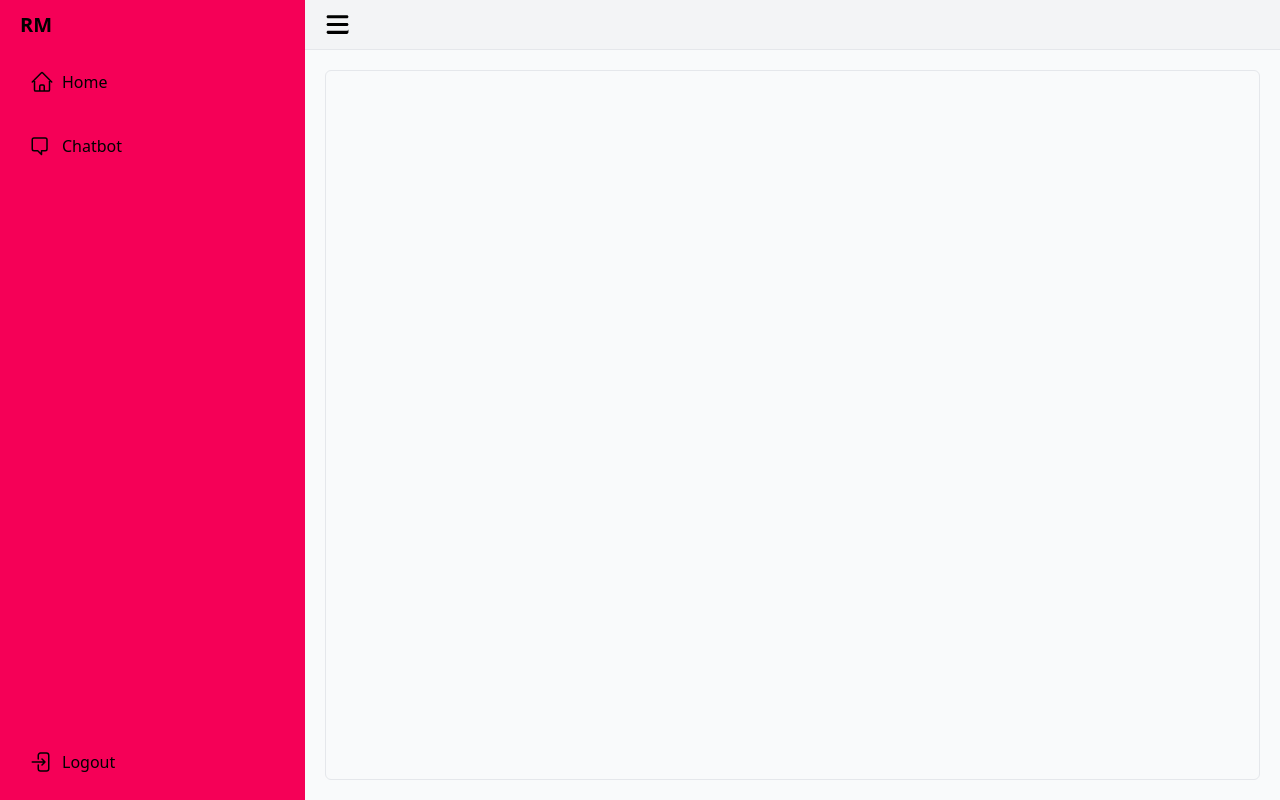
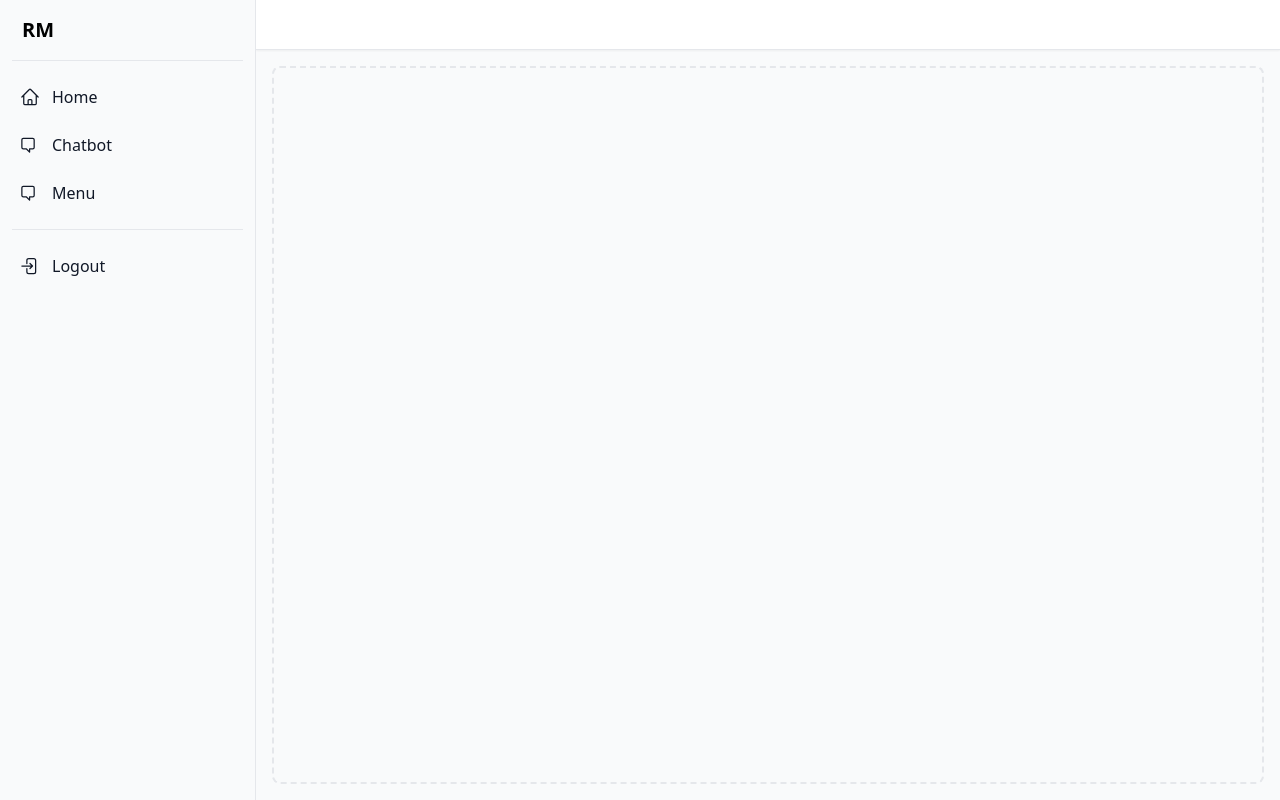
Before and after one commit to 96ekp/rm-fronend, a Vue app: page /sidenav in a window 1280 px wide. Built offline with nearby package versions, Linux system fonts and the light colour scheme; sample sign-in values are in the browser's storage.

Commit message:
Refactor ChatAsk component layout and enhance user experience with suggestions; update SVG assets and background image in HomeView

```diff
--- a/src/components/SideNav.vue
+++ b/src/components/SideNav.vue
@@ -1,111 +1,170 @@
 <template>
-  <div class="flex w-screen h-screen">
-    <!-- Side bar -->
-    <div class="w-[400px] h-full bg-bg text-text" v-show="showSide">
-      <div class="h-[50px] bg-primary flex justify-start items-center">
-        <div class="px-[20px]">
-          <router-link to="/home" class="text-xl font-bold">
-            RM
+  <div class="flex min-h-screen">
+    <!-- Sidebar -->
+    <aside
+        class="fixed left-0 z-40 w-64 h-screen transition-transform bg-gray-50 border-r border-gray-200"
+        :class="{ '-translate-x-full': !showSide, 'translate-x-0': showSide }"
+        aria-label="Sidebar"
+    >
+      <div class="h-full px-3 py-4 overflow-y-auto">
+        <!-- Logo Section -->
+        <div class="pb-4 mb-4 border-b border-gray-200">
+          <router-link to="/home" class="flex items-center ps-2.5">
+            <span class="self-center text-xl font-semibold whitespace-nowrap">RM</span>
           </router-link>
         </div>
+
+        <!-- Navigation Menu -->
+        <ul class="space-y-2 font-medium">
+          <li>
+            <router-link
+                to="/home"
+                @click="handleNavClick"
+                class="flex items-center p-2 text-gray-900 rounded-lg hover:bg-gray-100 group"
+                exact-active-class="bg-blue-100 text-blue-700"
+            >
+              <svg
+                  xmlns="http://www.w3.org/2000/svg"
+                  fill="none"
+                  viewBox="0 0 24 24"
+                  stroke-width="1.5"
+                  stroke="currentColor"
+                  class="w-5 h-5"
+              >
+                <path
+                    stroke-linecap="round"
+                    stroke-linejoin="round"
+                    d="m2.25 12 8.954-8.955c.44-.439 1.152-.439 1.591 0L21.75 12M4.5 9.75v10.125c0 .621.504 1.125 1.125 1.125H9.75v-4.875c0-.621.504-1.125 1.125-1.125h2.25c.621 0 1.125.504 1.125 1.125V21h4.125c.621 0 1.125-.504 1.125-1.125V9.75M8.25 21h8.25"
+                />
+              </svg>
+              <span class="ms-3">Home</span>
+            </router-link>
+          </li>
+
+          <li>
+            <router-link
+                to="/chatbot"
+                @click="handleNavClick"
+                class="flex items-center p-2 text-gray-900 rounded-lg hover:bg-gray-100 group"
+                exact-active-class="bg-blue-100 text-blue-700"
+            >
+              <svg
+                  xmlns="http://www.w3.org/2000/svg"
+                  fill="none"
+                  viewBox="0 0 24 24"
+                  stroke-width="1.5"
+                  stroke="currentColor"
+                  class="w-5 h-5"
+              >
+                <path
+                    stroke-linecap="round"
+                    stroke-linejoin="round"
+                    d="M2.25 15c0 .966.784 1.75 1.75 1.75h3.75l3.75 3.75v-3.75h3.75c.966 0 1.75-.784 1.75-1.75V5.75c0-.966-.784-1.75-1.75-1.75H4c-.966 0-1.75.784-1.75 1.75v9.25z"
+                />
+              </svg>
+              <span class="ms-3">Chatbot</span>
+            </router-link>
+          </li>
+
+          <li>
+            <router-link
+                to="/menu"
+                @click="handleNavClick"
+                class="flex items-center p-2 text-gray-900 rounded-lg hover:bg-gray-100 group"
+                exact-active-class="bg-blue-100 text-blue-700"
+            >
+              <svg
+                  xmlns="http://www.w3.org/2000/svg"
+                  fill="none"
+                  viewBox="0 0 24 24"
+                  stroke-width="1.5"
+                  stroke="currentColor"
+                  class="w-5 h-5"
+              >
+                <path
+                    stroke-linecap="round"
+                    stroke-linejoin="round"
+                    d="M2.25 15c0 .966.784 1.75 1.75 1.75h3.75l3.75 3.75v-3.75h3.75c.966 0 1.75-.784 1.75-1.75V5.75c0-.966-.784-1.75-1.75-1.75H4c-.966 0-1.75.784-1.75 1.75v9.25z"
+                />
+              </svg>
+              <span class="ms-3">Menu</span>
+            </router-link>
+          </li>
+        </ul>
+
+        <!-- Logout Section -->
+        <ul class="pt-4 mt-4 space-y-2 font-medium border-t border-gray-200">
+          <li>
+            <button
+                @click="showLogoutConfirm = true"
+                class="flex items-center w-full p-2 text-gray-900 transition duration-75 rounded-lg hover:bg-gray-100 group"
+            >
+              <svg
+                  xmlns="http://www.w3.org/2000/svg"
+                  fill="none"
+                  viewBox="0 0 24 24"
+                  stroke-width="1.5"
+                  stroke="currentColor"
+                  class="w-5 h-5"
+              >
+                <path
+                    stroke-linecap="round"
+                    stroke-linejoin="round"
+                    d="M8.25 9V5.25A2.25 2.25 0 0110.5 3h6a2.25 2.25 0 012.25 2.25v13.5A2.25 2.25 0 0116.5 21h-6a2.25 2.25 0 01-2.25-2.25V15M12 9l3 3m0 0-3 3m3-3H2.25"
+                />
+              </svg>
+              <span class="ms-3">Logout</span>
+            </button>
+          </li>
+        </ul>
+      </div>
+    </aside>
+
+    <!-- Main Content -->
+    <div class="flex flex-col w-full sm:ml-64">
+      <!-- Top Navigation -->
+      <div class="sticky top-0 bg-white h-[50px] flex items-center shadow-sm px-4 border-b z-10">
+        <button
+            @click="toggleSideBar"
+            class="inline-flex items-center p-2 text-sm text-gray-500 rounded-lg sm:hidden hover:bg-gray-100 focus:outline-none"
+        >
+          <span class="sr-only">Open sidebar</span>
+          <svg
+              class="w-6 h-6"
+              aria-hidden="true"
+              fill="currentColor"
+              viewBox="0 0 20 20"
+          >
+            <path
+                clip-rule="evenodd"
+                fill-rule="evenodd"
+                d="M2 4.75A.75.75 0 012.75 4h14.5a.75.75 0 010 1.5H2.75A.75.75 0 012 4.75zm0 10.5a.75.75 0 01.75-.75h7.5a.75.75 0 010 1.5h-7.5a.75.75 0 01-.75-.75zM2 10a.75.75 0 01.75-.75h14.5a.75.75 0 010 1.5H2.75A.75.75 0 012 10z"
+            ></path>
+          </svg>
+        </button>
       </div>
 
-      <div class="h-[calc(100vh-50px)] bg-primary py-[10px]">
-        <div class="flex flex-col justify-between h-full px-[20px] space-y-[20px]">
-          <!--Side nav-->
-          <div class="flex flex-col justify-between space-y-[20px]" >
-
-            <!-- start Home -->
-            <div :class="{ 'hidden': !showSide }" class="sidebar">
-              <router-link to="/home" @click="handleNavClick" class="inline-flex relative items-center py-[10px] px-[10px] w-full lg:text-md md:text-base sm:text-xs font-medium rounded-md border-gray-200 hover:bg-gray-200 hover:text-gray-800 transition duration-400 ease-in-out" exact-active-class="active-link">
-                <svg xmlns="http://www.w3.org/2000/svg" fill="none" viewBox="0 0 24 24" stroke-width="1.5" stroke="currentColor" class="w-6 h-6 mr-2">
-                  <path stroke-linecap="round" stroke-linejoin="round" d="m2.25 12 8.954-8.955c.44-.439 1.152-.439 1.591 0L21.75 12M4.5 9.75v10.125c0 .621.504 1.125 1.125 1.125H9.75v-4.875c0-.621.504-1.125 1.125-1.125h2.25c.621 0 1.125.504 1.125 1.125V21h4.125c.621 0 1.125-.504 1.125-1.125V9.75M8.25 21h8.25" />
-                </svg>
-
-                Home
-              </router-link>
-            </div>
-            <!-- end home-->
-
-                 <!-- start menu -->
-                 <!-- <div :class="{ 'hidden': !showSide }" class="sidebar">
-              <router-link to="/menu" @click="handleNavClick" class="inline-flex relative items-center py-[10px] px-[10px] w-full lg:text-md md:text-base sm:text-xs font-medium rounded-md border-gray-200 hover:bg-gray-200 hover:text-gray-800 transition duration-400 ease-in-out" exact-active-class="active-link">
-                <svg
-                  xmlns="http://www.w3.org/2000/svg"
-                  xmlns:xlink="http://www.w3.org/1999/xlink"
-                  viewBox="0 0 32 32"
-                  fill="none"
-                  stroke="currentColor"
-                  stroke-width="1.5"
-                  stroke-linecap="round
-                  stroke-linejoin="round"
-                  class="w-6 h-6"
-                  >
-                  <g id="dish">
-                  <path d="M15 8h2c0.6 0 1-0.4 1-1s-0.4-1-1-1h-2c-0.6 0-1 0.4-1 1s0.4 1 1 1z"/>
-                  <path d="M29.9 20.5c-0.2-0.3-0.6-0.5-0.9-0.5h-1.1c-0.5-4.4-4.1-8.8-8.7-10.2-2.1-0.7-4.4-0.7-6.5 0-4.5 1.4-8.2 5.8-8.6 10.2H3c-0.3 0-0.7 0.2-0.9 0.5s-0.2 0.7 0 1c1.4 2.9 4.3 4.6 7.4 4.6h13.1c3.1 0 6-1.7 7.4-4.6 0.2-0.3 0.2-0.6 0.1-0.9zM13.3 11.7c1.7-0.5 3.6-0.5 5.3 0 3.7 1.1 6.8 4.7 7.3 8.3H6.1c0.5-3.6 3.5-7.1 7.2-8.3zM22.5 24H9.5c-1.8 0-3.4-0.7-4.6-2h22.2c-1.2 1.3-2.8 2-4.6 2z"/>
-                  </g>
-                  </svg>
-                Menu
-              </router-link>
-            </div> -->
-            <!-- end Chatbot -->
-
-
-
-            <!-- start Chatbot -->
-            <div :class="{ 'hidden': !showSide }" class="sidebar">
-              <router-link to="/chatbot" @click="handleNavClick" class="inline-flex relative items-center py-[10px] px-[10px] w-full lg:text-md md:text-base sm:text-xs font-medium rounded-md border-gray-200 hover:bg-gray-200 hover:text-gray-800 transition duration-400 ease-in-out" exact-active-class="active-link">
-                <svg xmlns="http://www.w3.org/2000/svg" fill="none" viewBox="0 0 24 24" stroke-width="1.5" stroke="currentColor" class="w-6 h-6 mr-2">
-                  <path stroke-linecap="round" stroke-linejoin="round"
-                        d="M2.25 15c0 .966.784 1.75 1.75 1.75h3.75l3.75 3.75v-3.75h3.75c.966 0 1.75-.784 1.75-1.75V5.75c0-.966-.784-1.75-1.75-1.75H4c-.966 0-1.75.784-1.75 1.75v9.25z" />
-                </svg>
-                Chatbot
-              </router-link>
-            </div>
-            <!-- end Chatbot -->
-          </div>
-
-          <div class="h-[50px]">
-            <div class="flex items-center justify-between ">
-              <button @click="showLogoutConfirm = true" class="inline-flex relative items-center lg:text-md md:text-base sm:text-xs py-[10px] px-[10px] w-full text-sm font-medium rounded-md border-gray-200 hover:bg-gray-300 hover:text-gray-800 transition duration-400 ease-in-out">
-                <svg xmlns="http://www.w3.org/2000/svg" fill="none" viewBox="0 0 24 24" stroke-width="1.5" stroke="currentColor" class="w-6 h-6 mr-2">
-                  <path stroke-linecap="round" stroke-linejoin="round" d="M8.25 9V5.25A2.25 2.25 0 0110.5 3h6a2.25 2.25 0 012.25 2.25v13.5A2.25 2.25 0 0116.5 21h-6a2.25 2.25 0 01-2.25-2.25V15M12 9l3 3m0 0-3 3m3-3H2.25" />
-                </svg>
-                Logout
-              </button>
-            </div>
-          </div>
-
-          <LogoutModal :show="showLogoutConfirm" @confirm-logout="logout" @close="showLogoutConfirm = false" />
-        </div>
-      </div>
-    </div>
-
-    <!-- Main Content Area -->
-    <div class="w-full h-full bg-gray-400">
-      <div class="h-[50px] bg-gray-100 flex items-center shadow-sm px-[20px] w-full py-[10px] z-10 border-b">
-        <!-- Add progress navigation bar to show the progress bar Eg. Resident List > Create resident -->
-        <!-- Hamburger menu -->
-        <div class="cursor-pointer w-[30px]" @click="toggleSideBar">
-          <svg xmlns="http://www.w3.org/2000/svg" viewBox="0 0 448 512" class="w-[25px] h-[25px]">
-            <path d="M0 96C0 78.3 14.3 64 32 64H416c17.7 0 32 14.3 32 32s-14.3 32-32 32H32C14.3 128 0 113.7 0 96zM0 256c0-17.7 14.3-32 32-32H416c17.7 0 32 14.3 32 32s-14.3 32-32 32H32c-17.7 0-32-14.3-32-32zM448 416c0 17.7-14.3 32-32 32H32c-17.7 0-32-14.3-32-32s14.3-32 32-32H416c17.7 0 32-14.3 32-32z" />
-          </svg>
-        </div>
-      </div>
-
-      <div class="h-[calc(100vh-50px)] bg-gray-50 p-[20px]">
-        <div class="border rounded-md p-[20px] h-full">
-          <!-- Success message -->
-          <div v-if="showSuccessMessage" class="relative px-4 py-3 text-green-700 bg-green-100 border border-green-400 rounded" role="alert">
-            <strong class="font-bold">Success!</strong>
+      <!-- Content Area -->
+      <div class="flex-1 overflow-y-auto bg-gray-50 p-4">
+        <div class="border-2 border-gray-200 border-dashed rounded-lg p-4 h-full">
+          <div
+              v-if="showSuccessMessage"
+              class="relative px-4 py-3 text-green-700 bg-green-100 border border-green-400 rounded"
+              role="alert"
+          >
+            <strong class="font-bold">Success\!</strong>
             <span class="block sm:inline"> You have successfully logged out.</span>
           </div>
           <router-view />
         </div>
       </div>
     </div>
-    <!-- Main -->
+
+    <LogoutModal
+        :show="showLogoutConfirm"
+        @confirm-logout="logout"
+        @close="showLogoutConfirm = false"
+    />
   </div>
 </template>
 
@@ -114,7 +173,6 @@ import { ref, computed, onMounted, onUnmounted, watch } from "vue";
 import { useStore } from "vuex";
 import { useRouter, useRoute } from "vue-router";
 import LogoutModal from '../components/LogoutModal.vue'
-import ChatBot from '../components/ChatBot.vue'
 
 const store = useStore();
 const router = useRouter();
@@ -125,40 +183,30 @@ const role = computed(() => store.getters.getRole);
 const showDropDown = ref(false);
 const showSide = ref(true);
 const showSuccessMessage = ref(false);
-const showLogoutConfirm = ref(false)
+const showLogoutConfirm = ref(false);
 const restaurantManagementDropdown = ref(false);
 
 const restaurantManagement = computed(() => {
   return route.path === '/menu' || route.path === '/chat-history';
 });
 
-// hide show side bar
 const toggleSideBar = () => {
   showSide.value = !showSide.value;
 };
 
-// Handle window resize to auto-show/hide sidebar
 const handleResize = () => {
   showSide.value = window.innerWidth >= 992;
 };
 
 const logout = () => {
-  // Remove token and user from local storage
   localStorage.removeItem("token");
   localStorage.removeItem("user");
-
-  // Clear user data in Vuex store
   store.commit('setUser', null);
   store.commit('setJwtToken', null);
-
-  // Show the success message
   showSuccessMessage.value = true;
-
-  // Redirect to login page
   router.push("/login");
 };
 
-// add breadcrumbs
 const navigateTo = (page) => {
   if (page === 'home') {
     router.push('/home');
@@ -167,14 +215,13 @@ const navigateTo = (page) => {
 
 onMounted(() => {
   window.addEventListener("resize", handleResize);
-  handleResize(); // Check initial size
+  handleResize();
 });
 
 onUnmounted(() => {
   window.removeEventListener("resize", handleResize);
 });
 
-// toggle user
 const toggleDrop = () => {
   showDropDown.value = !showDropDown.value;
 };
@@ -191,80 +238,5 @@ const handleNavClick = () => {
 </script>
 
 <style>
-/* Add your styles here */
-.fade-enter-active, .fade-leave-active {
-  transition: opacity 0.5s;
-}
-.fade-enter, .fade-leave-to /* .fade-leave-active in <2.1.8 */ {
-  opacity: 0;
-}
-
-.active-link {
-  background-color: #e2e8f0; /* Example background color for active link */
-  color: #1a202c; /* Example text color for active link */
-}
-
-.container{
-  align-items: center;
-  position: absolute;
-  bottom: 100px;
-  left: 16px;
-  font-size: 16px;
-  color:#1a202c;
-}
-#userN{
-  position: relative;
-  color: #1a202c;
-  font-size: 14px;
-  font-weight: 700;
-  margin-bottom: 10px;
-  left:20px;
-}
-
-#userR{
-  position: relative;
-  left:20px;
-  color: #1a202c;
-  font-size: 14px;
-  font-weight: 700;
-  margin-bottom: 20px;
-
-}
-
-@media (max-width: 767px) {
-  #title {
-    text-align: center;
-    color: #1a202c;
-    font-size: 16px;
-    font-weight: 700;
-    margin-bottom: 20px;
-    border-bottom: 1px solid #1a202c;
-    width: 30%;
-  }
-}
-
-@media (min-width: 768px) and (max-width: 991px) {
-  #title {
-    text-align: center;
-    color: #1a202c;
-    font-size: 17px;
-    font-weight: 700;
-    margin-bottom: 25px;
-    border-bottom: 1px solid #1a202c;
-    width: 20%;
-  }
-}
-
-@media (min-width: 992px) {
-  #title {
-    padding: 10px;
-    text-align: center;
-    color: #1a202c;
-    font-size: 18px;
-    font-weight: 700;
-    margin-bottom: 30px;
-    border-bottom: 1px solid #1a202c;
-    width: 14%;
-  }
-}
+/* Using Tailwind classes directly, no extra style needed here */
 </style>
--- a/src/router/index.js
+++ b/src/router/index.js
@@ -5,6 +5,8 @@ import SideNav from '../components/SideNav.vue';
 import HomeView from '@/views/HomeView.vue';
 import { checkLoginStatus } from '@/utils/checkLoginStatus';
 import ChatBot from '../components/ChatAsk.vue';
+import Menu from '../components/Menu.vue';
+
 
 
 
@@ -36,6 +38,12 @@ const router = createRouter({
           path: '/chatbot',
           name: 'ChatBot',
           component: ChatBot,
+          meta: { requiresAuth: true },
+        },
+        {
+          path: '/menu',
+          name: 'Menu',
+          component: Menu,
           meta: { requiresAuth: true },
         },
 
--- a/src/services/AxiosInterceptorSetup.js
+++ b/src/services/AxiosInterceptorSetup.js
@@ -2,8 +2,8 @@ import apiClient from "@/services/AxiosClient.js";
 apiClient.interceptors.request.use(
     (request) => {
         const token = localStorage.getItem("token");
-    if (token)  {
-      request.headers["Authorization"] = token;
+        if (token) {
+            request.headers["Authorization"] = "Bearer " + token;
         }
         return request;
     },
```
Also changed, not shown: src/components/AddMenuModal.vue (added, +89 -0 lines), src/components/ChatAsk.vue (+23 -13 lines). Lines whose indentation alone changed are shown as unchanged.
